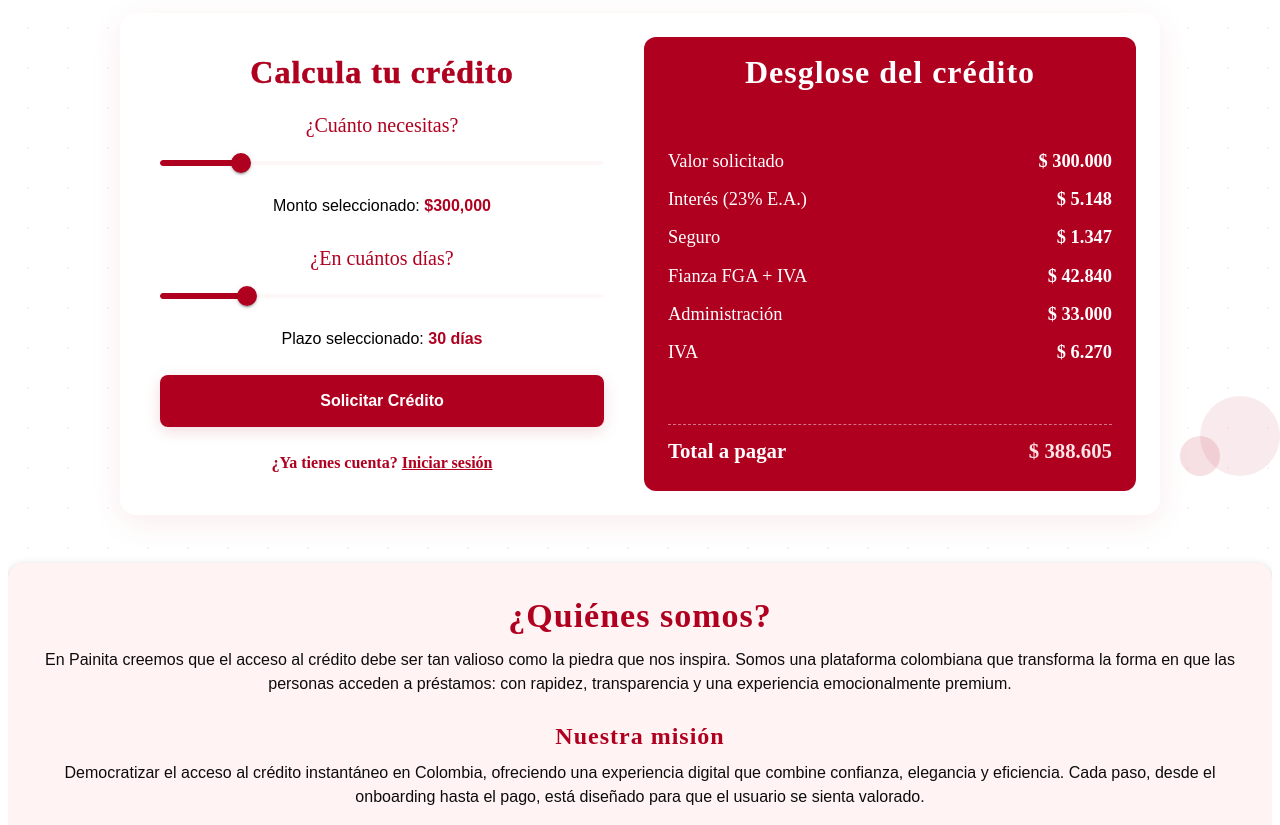
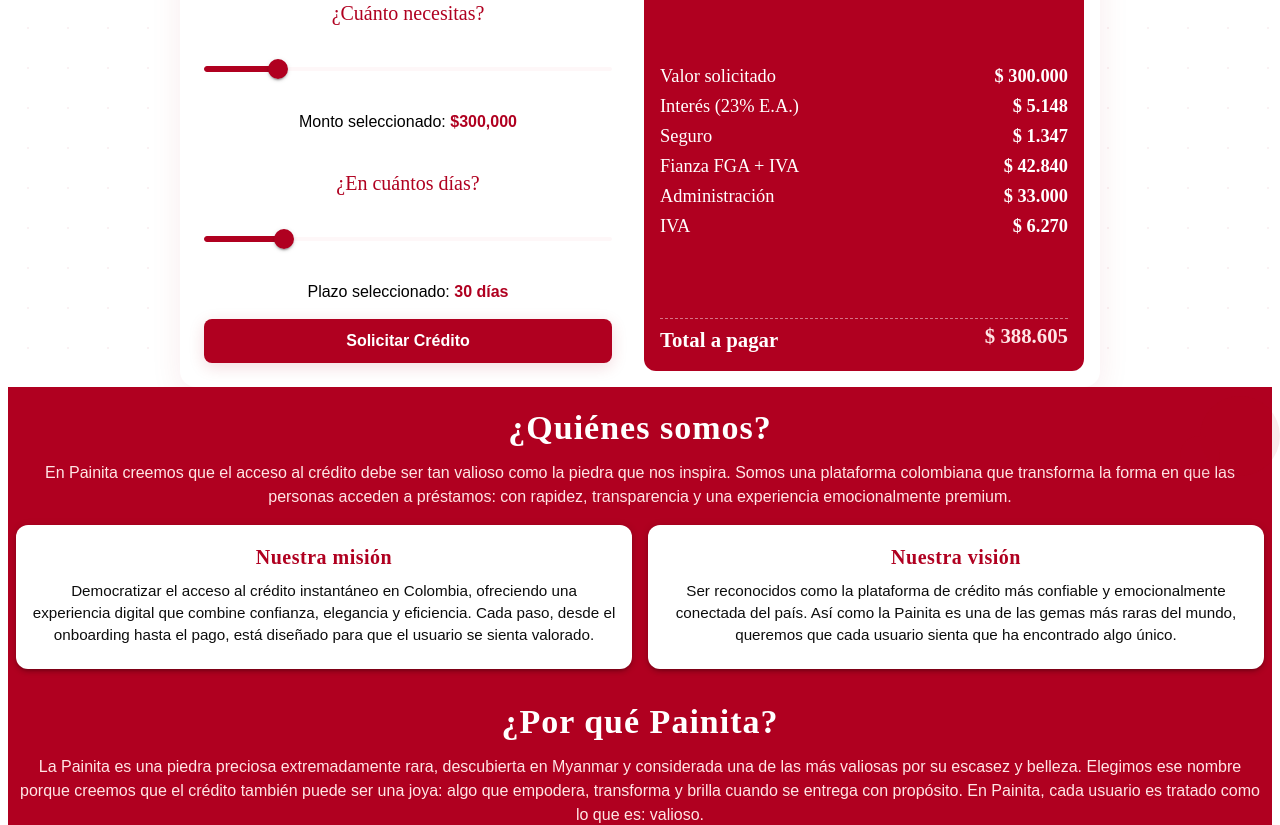
Before and after one commit to Sntg04/Painita-Web, a React (Vite) app in the folder client/: page / in a window 1280 px wide. Shown: the part 320-1145 px from the top of the page. Built offline with nearby package versions, Linux system fonts and the light colour scheme; no server answers.

Commit message:
UI: Home más compacto (espacios, transiciones, full-bleed rojo); separar Opiniones; limpiar node_modules del repositorio

```diff
--- a/client/src/pages/Home.jsx
+++ b/client/src/pages/Home.jsx
@@ -16,7 +16,7 @@
 } from '@mui/material';
 import TopBar from '../components/ui/TopBar';
 import PasswordSetup from '../components/PasswordSetup';
-import LoginModal from '../components/LoginModal';
+// Eliminado LoginModal local; el acceso a login queda en la TopBar
 
 export default function Home() {
   const navigate = useNavigate();
@@ -29,11 +29,13 @@
   const [error, setError] = useState('');
   const [mensaje, setMensaje] = useState('');
   const [devOtp, setDevOtp] = useState('');
-  const [loginOpen, setLoginOpen] = useState(false);
+  // Eliminado estado de login modal local
   const [heroIn, setHeroIn] = useState(false);
+  const [contentIn, setContentIn] = useState(false);
   useEffect(() => {
-    const t = setTimeout(() => setHeroIn(true), 200);
-    return () => clearTimeout(t);
+    const t1 = setTimeout(() => setHeroIn(true), 200);
+    const t2 = setTimeout(() => setContentIn(true), 1000); // aparece después del hero
+    return () => { clearTimeout(t1); clearTimeout(t2); };
   }, []);
 
   // Tasas y utilidades
@@ -74,21 +76,7 @@
   ];
 
   // UI helpers y handlers faltantes
-  const LoginBox = () => (
-    <Box
-      sx={{
-        mt: 3,
-        cursor: 'pointer',
-        transition: '0.3s',
-        '&:hover': { boxShadow: 4, bgcolor: '#FFE5E5' },
-      }}
-      onClick={() => setLoginOpen(true)}
-    >
-      <Typography variant="body1" color="#B00020" fontWeight="bold">
-        ¿Ya tienes cuenta? <span style={{ textDecoration: 'underline' }}>Iniciar sesión</span>
-      </Typography>
-    </Box>
-  );
+  // Eliminado LoginBox (link de iniciar sesión dentro de la tarjeta)
 
   const handleSolicitar = () => {
     try { localStorage.setItem('painita_plazo', String(plazo)); } catch {}
@@ -163,7 +151,7 @@
         alignItems: 'center',
         position: 'relative',
         px: { xs: 0, md: 0 },
-        py: 4,
+  py: 0,
         overflowX: 'hidden',
         background: 'linear-gradient(135deg, #fff 0%, #fbeaec 100%)',
         backgroundImage:
@@ -175,7 +163,7 @@
 
       {/* Hero message */}
       <Zoom in={heroIn} timeout={650}>
-        <Box sx={{ mt: { xs: 9, md: 12 }, mb: { xs: 1.5, md: 2 }, px: { xs: 1.5, md: 2 }, textAlign: 'center', maxWidth: '100%' }}>
+        <Box sx={{ mt: { xs: 9, md: 12 }, mb: { xs: 0, md: 0.5 }, px: { xs: 1.5, md: 2 }, textAlign: 'center', maxWidth: '100%' }}>
           <Typography
             sx={{
               fontFamily: 'Playfair Display, serif',
@@ -212,8 +200,8 @@
           display: 'flex',
           justifyContent: 'center',
           alignItems: isCelular ? 'center' : 'flex-start',
-          mt: isCelular ? 0 : { xs: 10, md: 12 },
-          mb: isCelular ? 0 : 6,
+      mt: isCelular ? 0 : { xs: 4, md: 6 },
+      mb: 0,
           minHeight: isCelular ? 'calc(100vh - 64px)' : 'auto',
           px: { xs: 0, md: 0 },
           width: '100%',
@@ -221,14 +209,14 @@
           boxSizing: 'border-box',
         }}
       >
-        <Grow in timeout={800}>
+        <Grow in={contentIn} timeout={800}>
           {fase === 'calculadora' ? (
       <Paper
               elevation={6}
               sx={{
-                maxWidth: { xs: '100%', sm: 540, md: 1040 },
+                maxWidth: { xs: '100%', sm: 520, md: 920 },
                 width: '100%',
-                p: { xs: 2, md: 3 },
+        p: { xs: 1, md: 2 },
                 borderRadius: 4,
                 bgcolor: '#FFFFFF',
                 boxShadow: '0 8px 32px rgba(176,0,32,0.08)',
@@ -236,12 +224,11 @@
                 mx: 'auto',
                 display: 'flex',
                 flexDirection: 'column',
-                minHeight: { xs: 'auto', md: 480 },
               }}
             >
               <Box sx={{ display: 'flex', flexDirection: { xs: 'column', md: 'row' }, gap: { xs: 2, md: 3 }, alignItems: { xs: 'stretch', md: 'stretch' }, flex: 1 }}>
                 {/* Left: Calculator */}
-                <Paper elevation={0} sx={{ flex: 1, p: { xs: 1, md: 2 }, bgcolor: 'transparent', textAlign: 'center', display: 'flex', flexDirection: 'column', height: '100%' }}>
+        <Paper elevation={0} sx={{ flex: 1, p: { xs: 0.5, md: 1 }, bgcolor: 'transparent', textAlign: 'center', display: 'flex', flexDirection: 'column', justifyContent: 'space-between', height: '100%' }}>
                   <Fade in timeout={1200}>
                     <Typography
                       variant="h4"
@@ -250,7 +237,7 @@
                         fontWeight: 900,
                         fontFamily: 'Playfair Display, serif',
                         letterSpacing: 1,
-                        mb: 2,
+                        mb: 1.1,
                         fontSize: { xs: '1.3rem', md: '2rem' },
                         WebkitTextStroke: '0.4px #B00020',
                         paintOrder: 'stroke fill',
@@ -261,7 +248,7 @@
                       Calcula tu crédito
                     </Typography>
                   </Fade>
-
+                  <Box sx={{ display: 'flex', flexDirection: 'column', gap: { xs: 1.1, md: 2.2 }, pt: { xs: 0.18, md: 0.5 } }}>
                   <Typography variant="h6" gutterBottom sx={{ color: '#B00020', fontFamily: 'Playfair Display, serif' }}>
                     ¿Cuánto necesitas?
                   </Typography>
@@ -273,14 +260,14 @@
                     onChange={(e, val) => setMonto(val)}
                     valueLabelDisplay="auto"
                     sx={{
-                      mb: 2,
+                      mb: 1.1,
                       color: '#B00020',
                       '& .MuiSlider-thumb': { bgcolor: '#B00020' },
                       '& .MuiSlider-track': { bgcolor: '#B00020' },
                       '& .MuiSlider-rail': { bgcolor: '#fbeaec' },
                     }}
                   />
-                  <Typography variant="body1" mb={3} sx={{ color: '#000000', fontFamily: 'Nunito, Arial, sans-serif' }}>
+                  <Typography variant="body1" mb={1.9} sx={{ color: '#000000', fontFamily: 'Nunito, Arial, sans-serif' }}>
                     Monto seleccionado: <strong style={{ color: '#B00020', fontFamily: 'Nunito, Arial, sans-serif' }}>${monto.toLocaleString()}</strong>
                   </Typography>
 
@@ -295,26 +282,23 @@
                     onChange={(e, val) => setPlazo(val)}
                     valueLabelDisplay="auto"
                     sx={{
-                      mb: 2,
+                      mb: 1.1,
                       color: '#B00020',
                       '& .MuiSlider-thumb': { bgcolor: '#B00020' },
                       '& .MuiSlider-track': { bgcolor: '#B00020' },
                       '& .MuiSlider-rail': { bgcolor: '#fbeaec' },
                     }}
                   />
-                  <Typography variant="body1" mb={3} sx={{ color: '#000000', fontFamily: 'Nunito, Arial, sans-serif' }}>
+                  <Typography variant="body1" mb={1.9} sx={{ color: '#000000', fontFamily: 'Nunito, Arial, sans-serif' }}>
                     Plazo seleccionado: <strong style={{ color: '#B00020', fontFamily: 'Nunito, Arial, sans-serif' }}>{plazo} días</strong>
                   </Typography>
-
-                  {/* Empuja acciones al fondo para usar todo el alto */}
-                  <Box sx={{ flexGrow: 1 }} />
-
+                  </Box>
 
                   <Button
                     variant="contained"
                     fullWidth
                     sx={{
-                      py: 1.5,
+                      py: 1,
                       fontWeight: 'bold',
                       fontSize: '1rem',
                       backgroundColor: '#B00020',
@@ -333,58 +317,52 @@
                     Solicitar Crédito
                   </Button>
 
-                  <LoginBox />
-                  <LoginModal
-                    open={loginOpen}
-                    onClose={() => setLoginOpen(false)}
-                    onLoginSuccess={() => navigate('/dashboard', { state: { monto, plazo } })}
-                  />
                 </Paper>
 
                 {/* Right: Breakdown panel */}
-                <Paper elevation={0} sx={{ flex: 1, p: { xs: 2, md: 3 }, pt: { xs: 1, md: 2 }, bgcolor: '#B00020', color: '#FFFFFF', borderRadius: 3, display: 'flex', flexDirection: 'column', justifyContent: 'space-between' }}>
+                <Paper elevation={0} sx={{ flex: 1, p: { xs: 1.1, md: 2 }, pt: { xs: 0.5, md: 1 }, bgcolor: '#B00020', color: '#FFFFFF', borderRadius: 3, display: 'flex', flexDirection: 'column', justifyContent: 'space-between' }}>
           <Typography
                     variant="h4"
                     sx={{
                       fontFamily: 'Playfair Display, serif',
                       fontWeight: 900,
                       letterSpacing: 1,
-                      mb: 1.5,
+            mb: 0.9,
                       fontSize: { xs: '1.3rem', md: '2rem' },
             textAlign: 'center',
                     }}
                   >
                     Desglose del crédito
                   </Typography>
-                  <Box sx={{ display: 'flex', flexDirection: 'column', gap: 1.5 }}>
+          <Box sx={{ display: 'flex', flexDirection: 'column', gap: 1 }}>
                     <Box sx={{ display: 'flex', justifyContent: 'space-between' }}>
-                      <Typography variant="body2" sx={{ fontSize: { xs: '1.05rem', md: '1.15rem' } }}>Valor solicitado</Typography>
-                      <Typography variant="body2" fontWeight="bold" sx={{ fontSize: { xs: '1.05rem', md: '1.15rem' } }}>{formatCurrency(monto)}</Typography>
+            <Typography variant="body2" sx={{ fontSize: { xs: '1.05rem', md: '1.15rem' }, lineHeight: { xs: 1.15, md: 1.2 } }}>Valor solicitado</Typography>
+            <Typography variant="body2" fontWeight="bold" sx={{ fontSize: { xs: '1.05rem', md: '1.15rem' }, lineHeight: { xs: 1.15, md: 1.2 } }}>{formatCurrency(monto)}</Typography>
                     </Box>
                     <Box sx={{ display: 'flex', justifyContent: 'space-between' }}>
-                      <Typography variant="body2" sx={{ fontSize: { xs: '1.05rem', md: '1.15rem' } }}>Interés (23% E.A.)</Typography>
-                      <Typography variant="body2" fontWeight="bold" sx={{ fontSize: { xs: '1.05rem', md: '1.15rem' } }}>{formatCurrency(interesEA)}</Typography>
+            <Typography variant="body2" sx={{ fontSize: { xs: '1.05rem', md: '1.15rem' }, lineHeight: { xs: 1.15, md: 1.2 } }}>Interés (23% E.A.)</Typography>
+            <Typography variant="body2" fontWeight="bold" sx={{ fontSize: { xs: '1.05rem', md: '1.15rem' }, lineHeight: { xs: 1.15, md: 1.2 } }}>{formatCurrency(interesEA)}</Typography>
                     </Box>
                     <Box sx={{ display: 'flex', justifyContent: 'space-between' }}>
-                      <Typography variant="body2" sx={{ fontSize: { xs: '1.05rem', md: '1.15rem' } }}>Seguro</Typography>
-                      <Typography variant="body2" fontWeight="bold" sx={{ fontSize: { xs: '1.05rem', md: '1.15rem' } }}>{formatCurrency(seguro)}</Typography>
+            <Typography variant="body2" sx={{ fontSize: { xs: '1.05rem', md: '1.15rem' }, lineHeight: { xs: 1.15, md: 1.2 } }}>Seguro</Typography>
+            <Typography variant="body2" fontWeight="bold" sx={{ fontSize: { xs: '1.05rem', md: '1.15rem' }, lineHeight: { xs: 1.15, md: 1.2 } }}>{formatCurrency(seguro)}</Typography>
                     </Box>
                     <Box sx={{ display: 'flex', justifyContent: 'space-between' }}>
-                      <Typography variant="body2" sx={{ fontSize: { xs: '1.05rem', md: '1.15rem' } }}>Fianza FGA + IVA</Typography>
-                      <Typography variant="body2" fontWeight="bold" sx={{ fontSize: { xs: '1.05rem', md: '1.15rem' } }}>{formatCurrency(fianza)}</Typography>
+            <Typography variant="body2" sx={{ fontSize: { xs: '1.05rem', md: '1.15rem' }, lineHeight: { xs: 1.15, md: 1.2 } }}>Fianza FGA + IVA</Typography>
+            <Typography variant="body2" fontWeight="bold" sx={{ fontSize: { xs: '1.05rem', md: '1.15rem' }, lineHeight: { xs: 1.15, md: 1.2 } }}>{formatCurrency(fianza)}</Typography>
                     </Box>
                     <Box sx={{ display: 'flex', justifyContent: 'space-between' }}>
-                      <Typography variant="body2" sx={{ fontSize: { xs: '1.05rem', md: '1.15rem' } }}>Administración</Typography>
-                      <Typography variant="body2" fontWeight="bold" sx={{ fontSize: { xs: '1.05rem', md: '1.15rem' } }}>{formatCurrency(administracion)}</Typography>
+            <Typography variant="body2" sx={{ fontSize: { xs: '1.05rem', md: '1.15rem' }, lineHeight: { xs: 1.15, md: 1.2 } }}>Administración</Typography>
+            <Typography variant="body2" fontWeight="bold" sx={{ fontSize: { xs: '1.05rem', md: '1.15rem' }, lineHeight: { xs: 1.15, md: 1.2 } }}>{formatCurrency(administracion)}</Typography>
                     </Box>
                     <Box sx={{ display: 'flex', justifyContent: 'space-between' }}>
-                      <Typography variant="body2" sx={{ fontSize: { xs: '1.05rem', md: '1.15rem' } }}>IVA</Typography>
-                      <Typography variant="body2" fontWeight="bold" sx={{ fontSize: { xs: '1.05rem', md: '1.15rem' } }}>{formatCurrency(ivaAdministracion)}</Typography>
+            <Typography variant="body2" sx={{ fontSize: { xs: '1.05rem', md: '1.15rem' }, lineHeight: { xs: 1.15, md: 1.2 } }}>IVA</Typography>
+            <Typography variant="body2" fontWeight="bold" sx={{ fontSize: { xs: '1.05rem', md: '1.15rem' }, lineHeight: { xs: 1.15, md: 1.2 } }}>{formatCurrency(ivaAdministracion)}</Typography>
                     </Box>
                   </Box>
-                  <Box sx={{ display: 'flex', justifyContent: 'space-between', mt: 2, pt: 1.25, borderTop: '1px dashed rgba(255,255,255,0.45)' }}>
+                  <Box sx={{ display: 'flex', justifyContent: 'space-between', mt: 1, pt: 0.6, borderTop: '1px dashed rgba(255,255,255,0.45)' }}>
                     <Typography variant="body1" sx={{ fontWeight: 'bold', fontSize: { xs: '1.2rem', md: '1.3rem' } }}>Total a pagar</Typography>
-                    <Typography variant="body1" sx={{ fontWeight: 'bold', color: '#FFE5E5', fontSize: { xs: '1.2rem', md: '1.3rem' } }}>{formatCurrency(totalPagar)}</Typography>
+          <Typography variant="body1" sx={{ fontWeight: 'bold', color: '#FFE5E5', fontSize: { xs: '1.2rem', md: '1.3rem' }, lineHeight: { xs: 1.15, md: 1.2 } }}>{formatCurrency(totalPagar)}</Typography>
                   </Box>
                 </Paper>
               </Box>
@@ -481,45 +459,66 @@
         </Grow>
   </Box>
 
-      {/* Sección institucional: visible solo en la fase de calculadora */}
+      {/* Sección institucional + opiniones: visibles en calculadora, pero en contenedores separados */}
       {fase === 'calculadora' && (
-        <Box id="quienes" sx={{ display: 'flex', justifyContent: 'center', mb: 6, px: { xs: 0, md: 0 }, width: '100%', maxWidth: '100vw', boxSizing: 'border-box' }}>
+        <>
+          <Box id="quienes" sx={{
+            display: 'flex',
+            justifyContent: 'center',
+            mb: 0,
+            px: { xs: 0, md: 0 },
+            width: '100dvw',
+            maxWidth: 'none',
+            boxSizing: 'border-box',
+            bgcolor: '#B00020',
+            alignSelf: 'stretch',
+            marginLeft: 'calc(50% - 50dvw)',
+            marginRight: 'calc(50% - 50dvw)'
+          }}>
             <Fade in timeout={1200}>
               <Box
                 sx={{
                   px: { xs: 1, md: 2 },
-                py: { xs: 2, md: 4 },
-                bgcolor: '#FFF3F3',
-                borderRadius: 4,
-                boxShadow: 3,
+                  py: { xs: 1.5, md: 2.5 },
                   maxWidth: '100%',
                   mx: 'auto',
                   textAlign: 'center',
                   boxSizing: 'border-box',
                 }}
               >
-              <Typography variant="h4" sx={{ color: '#B00020', fontWeight: 'bold', fontFamily: 'Playfair Display, serif', letterSpacing: 1 }} gutterBottom>
+                <Typography variant="h4" sx={{ color: '#FFFFFF', fontWeight: 'bold', fontFamily: 'Playfair Display, serif', letterSpacing: 1 }} gutterBottom>
                   ¿Quiénes somos?
                 </Typography>
-              <Typography variant="body1" sx={{ color: '#000000', fontFamily: 'Nunito, Arial, sans-serif', opacity: 0.95 }} mb={3}>
+                <Typography variant="body1" sx={{ color: '#FFE5E5', fontFamily: 'Nunito, Arial, sans-serif' }} mb={2}>
                   En Painita creemos que el acceso al crédito debe ser tan valioso como la piedra que nos inspira. Somos una plataforma colombiana que transforma la forma en que las personas acceden a préstamos: con rapidez, transparencia y una experiencia emocionalmente premium.
                 </Typography>
-              <Typography variant="h5" sx={{ color: '#B00020', fontWeight: 'bold', fontFamily: 'Playfair Display, serif', letterSpacing: 1 }} gutterBottom>
+                {/* Misión y Visión en dos contenedores lado a lado (apilados en móvil) */}
+                <Box sx={{ mt: 1.5, display: 'flex', flexDirection: { xs: 'column', md: 'row' }, gap: 2, alignItems: 'stretch', justifyContent: 'center' }}>
+                  <Card sx={{ flex: 1, minWidth: { md: 280 }, bgcolor: '#FFFFFF', borderRadius: 3, boxShadow: 3 }}>
+                    <CardContent sx={{ p: { xs: 1.5, md: 2 } }}>
+                      <Typography variant="h6" sx={{ color: '#B00020', fontWeight: 'bold', fontFamily: 'Playfair Display, serif', letterSpacing: 0.5 }} gutterBottom>
                         Nuestra misión
                       </Typography>
-              <Typography variant="body1" sx={{ color: '#000000', fontFamily: 'Nunito, Arial, sans-serif', opacity: 0.95 }} mb={3}>
+                      <Typography variant="body2" sx={{ color: '#000000', fontFamily: 'Nunito, Arial, sans-serif', opacity: 0.95 }}>
                         Democratizar el acceso al crédito instantáneo en Colombia, ofreciendo una experiencia digital que combine confianza, elegancia y eficiencia. Cada paso, desde el onboarding hasta el pago, está diseñado para que el usuario se sienta valorado.
                       </Typography>
-              <Typography variant="h5" sx={{ color: '#B00020', fontWeight: 'bold', fontFamily: 'Playfair Display, serif', letterSpacing: 1 }} gutterBottom>
+                    </CardContent>
+                  </Card>
+                  <Card sx={{ flex: 1, minWidth: { md: 280 }, bgcolor: '#FFFFFF', borderRadius: 3, boxShadow: 3 }}>
+                    <CardContent sx={{ p: { xs: 1.5, md: 2 } }}>
+                      <Typography variant="h6" sx={{ color: '#B00020', fontWeight: 'bold', fontFamily: 'Playfair Display, serif', letterSpacing: 0.5 }} gutterBottom>
                         Nuestra visión
                       </Typography>
-              <Typography variant="body1" sx={{ color: '#000000', fontFamily: 'Nunito, Arial, sans-serif', opacity: 0.95 }} mb={3}>
+                      <Typography variant="body2" sx={{ color: '#000000', fontFamily: 'Nunito, Arial, sans-serif', opacity: 0.95 }}>
                         Ser reconocidos como la plataforma de crédito más confiable y emocionalmente conectada del país. Así como la Painita es una de las gemas más raras del mundo, queremos que cada usuario sienta que ha encontrado algo único.
                       </Typography>
-              <Typography variant="h5" sx={{ color: '#B00020', fontWeight: 'bold', fontFamily: 'Playfair Display, serif', letterSpacing: 1 }} gutterBottom>
+                    </CardContent>
+                  </Card>
+                </Box>
+                <Typography variant="h4" sx={{ color: '#FFFFFF', fontWeight: 'bold', fontFamily: 'Playfair Display, serif', letterSpacing: 1, mt: { xs: 3, md: 4 } }} gutterBottom>
                   ¿Por qué Painita?
                 </Typography>
-              <Typography variant="body1" sx={{ color: '#000000', fontFamily: 'Nunito, Arial, sans-serif', opacity: 0.95 }}>
+                <Typography variant="body1" sx={{ color: '#FFE5E5', fontFamily: 'Nunito, Arial, sans-serif' }}>
                   La Painita es una piedra preciosa extremadamente rara, descubierta en Myanmar y considerada una de las más valiosas por su escasez y belleza. Elegimos ese nombre porque creemos que el crédito también puede ser una joya: algo que empodera, transforma y brilla cuando se entrega con propósito. En Painita, cada usuario es tratado como lo que es: valioso.
                 </Typography>
                 {/* Beneficios */}
@@ -549,9 +548,14 @@
                     </Card>
                   </Grow>
                 </Box>
+              </Box>
+            </Fade>
+          </Box>
 
-              {/* Opiniones */}
-              <Box id="opiniones" sx={{ mt: 8, mb: 6, display: 'flex', flexDirection: 'column', alignItems: 'center' }}>
+          {/* Opiniones en contenedor independiente */}
+          <Box id="opiniones" sx={{ display: 'flex', justifyContent: 'center', mb: 6, px: { xs: 0, md: 0 }, width: '100%', maxWidth: '100vw', boxSizing: 'border-box' }}>
+            <Fade in timeout={1200}>
+              <Box sx={{ px: { xs: 1, md: 2 }, py: { xs: 2, md: 4 }, bgcolor: '#FFFFFF', borderRadius: 4, boxShadow: 3, maxWidth: '100%', mx: 'auto', textAlign: 'center', boxSizing: 'border-box' }}>
                 <Typography variant="h4" sx={{ color: '#B00020', fontFamily: 'Playfair Display, serif', mb: 4 }} gutterBottom>
                   Opiniones de nuestros clientes
                 </Typography>
@@ -569,9 +573,9 @@
                   ))}
                 </Box>
               </Box>
-            </Box>
             </Fade>
           </Box>
+        </>
       )}
 
       {/* SVG decorativo */}
```
Lines whose indentation alone changed are shown as unchanged.
